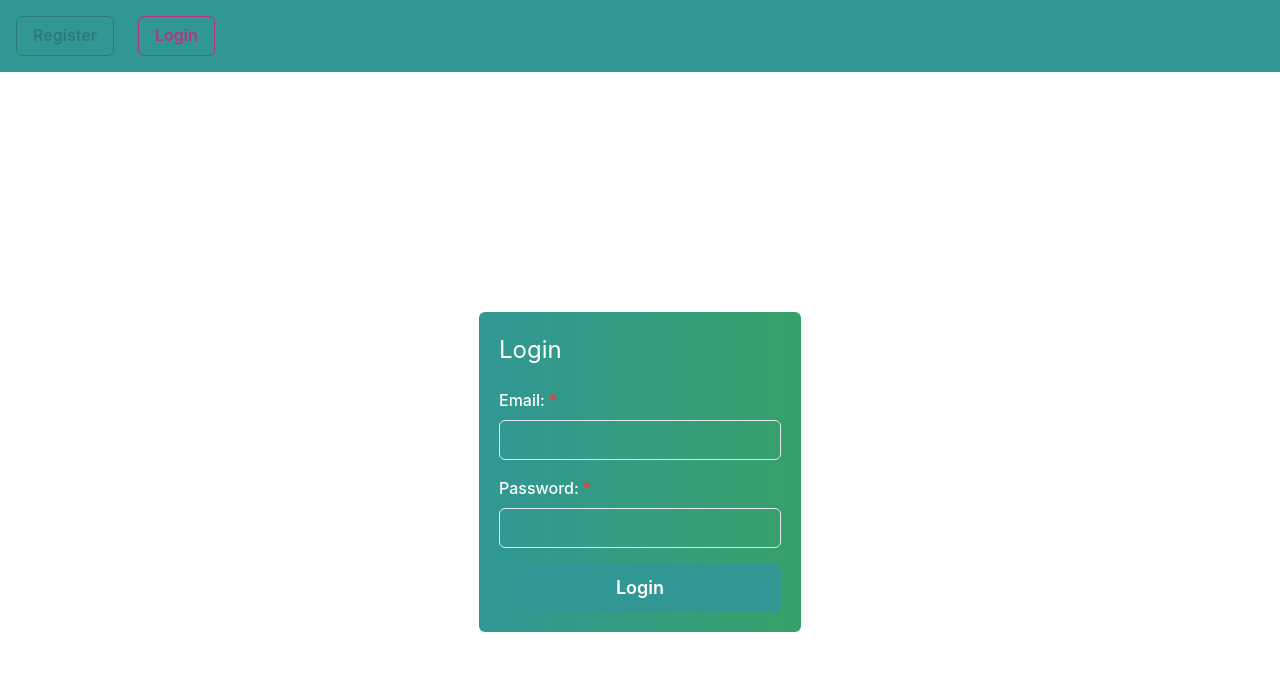
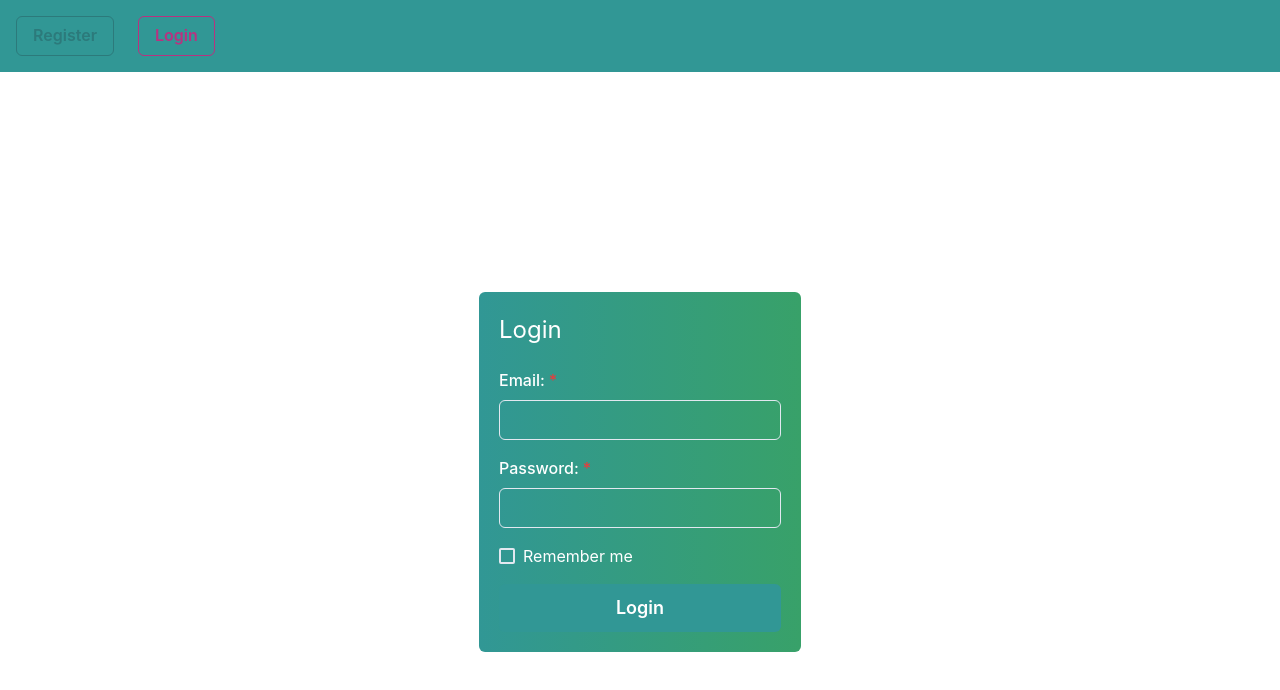
Before and after one commit to MadDog83/goit-react-hw-08-phonebook, a React (Create React App) app: page /login#/login in a window 1280 px wide. Shown: the top 690 px of the page. Built offline with nearby package versions, Linux system fonts and the light colour scheme.

Commit message:
add\checkbox

```diff
--- a/src/pages/LoginFormPage.jsx
+++ b/src/pages/LoginFormPage.jsx
@@ -2,11 +2,12 @@ import React, { useState } from 'react';
 import { useDispatch, useSelector } from 'react-redux';
 import { useNavigate } from 'react-router-dom';
 import { login } from '../redux/authOperations';
-import { Box, Button, FormControl, FormLabel, Input, Text } from '@chakra-ui/react';
+import { Box, Button, Checkbox, FormControl, FormLabel, Input, Text } from '@chakra-ui/react';
 
 const LoginFormPage = () => {
   const [email, setEmail] = useState('');
   const [password, setPassword] = useState('');
+  const [rememberMe, setRememberMe] = useState(false);
   const dispatch = useDispatch();
   const navigate = useNavigate();
   const authError = useSelector(state => state.auth.error);
@@ -19,9 +20,13 @@ const LoginFormPage = () => {
     setPassword(event.target.value);
   };
 
+  const handleRememberMeChange = (event) => {
+    setRememberMe(event.target.checked);
+  };
+
   const handleSubmit = (event) => {
     event.preventDefault();
-    dispatch(login({ email, password }))
+    dispatch(login({ email, password, rememberMe }))
       .then((resultAction) => {
         if (resultAction.type === 'auth/loginSuccess') {
           setEmail('');
@@ -44,6 +49,7 @@ const LoginFormPage = () => {
           <FormLabel color="white">Password:</FormLabel>
           <Input type="password" value={password} onChange={handlePasswordChange} />
         </FormControl>
+        <Checkbox color="white" mt={4} onChange={handleRememberMeChange}>Remember me</Checkbox>
         <Button mt={4} colorScheme="teal" size="lg" width="full" type="submit">Login</Button>
       </form>
     </Box>
```
